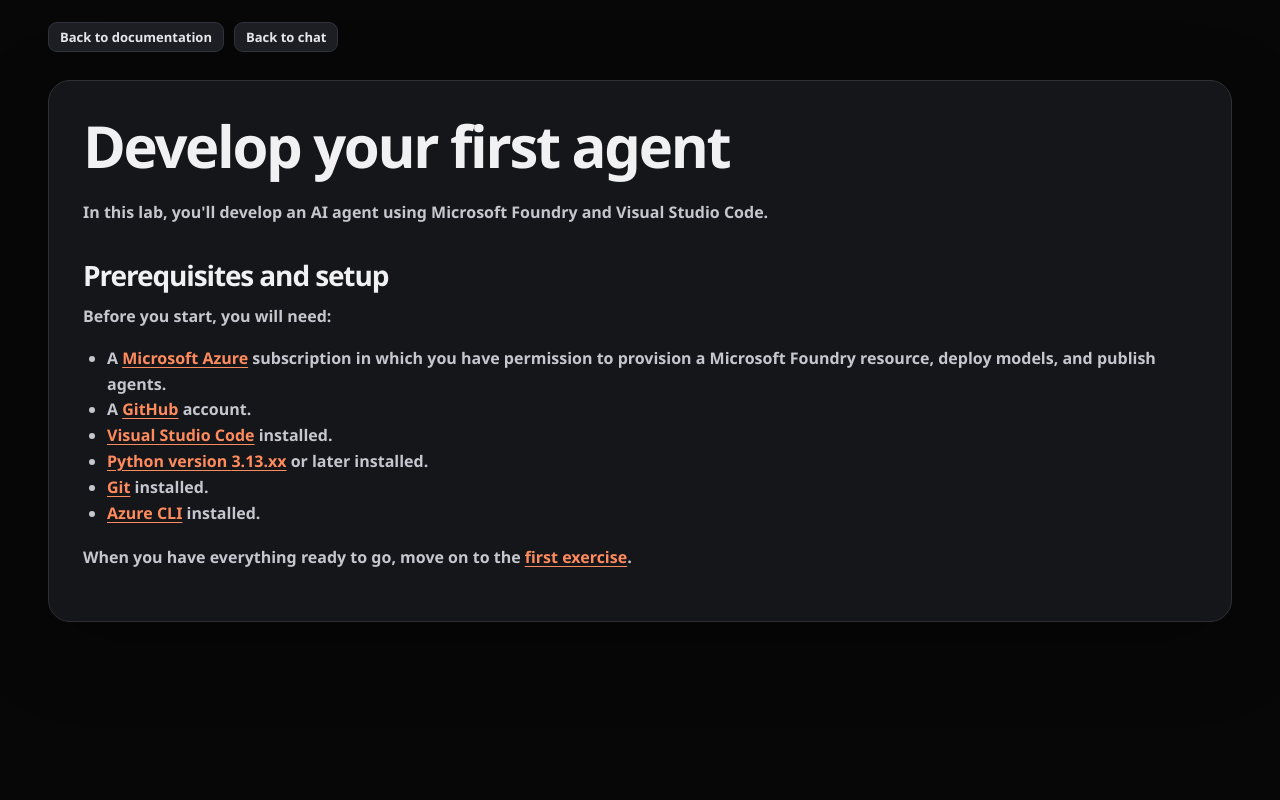
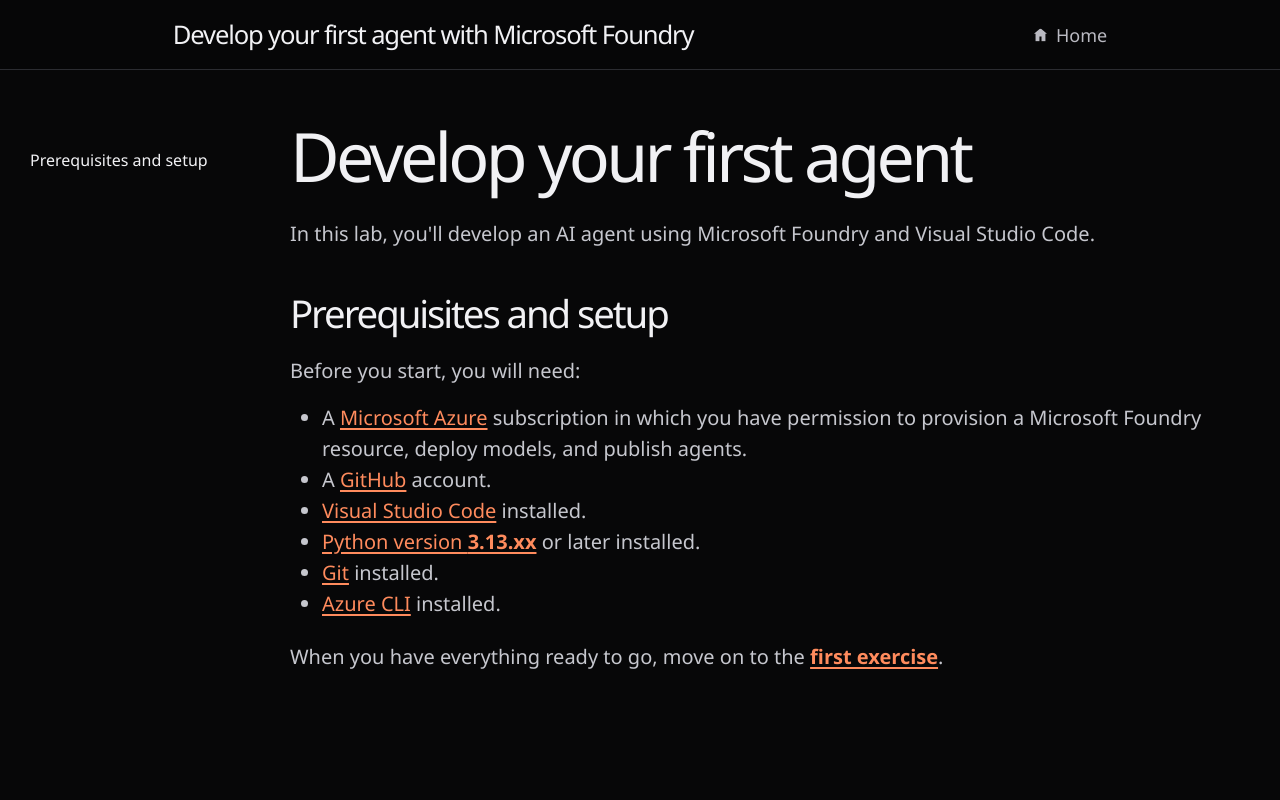
Before and after one commit to bouchta65/computing-history, a Flask app: page /Instructions/Labs/00-setup.html in a window 1280 px wide. Run offline with Flask 3, Linux system fonts and the light colour scheme.

Commit message:
feat: restyle instruction page layout

```diff
--- a/Instructions/Labs/00-setup.md
+++ b/Instructions/Labs/00-setup.md
@@ -1,4 +1,5 @@
 ---
+layout: lab
 lab:
   title: Setup
   description: Prepare to complete the lab.
--- a/computer-history-client/app.py
+++ b/computer-history-client/app.py
@@ -143,14 +143,68 @@
             <title>{{ title }}</title>
             <link rel="stylesheet" href="/computer-history-client/static/style.css">
         </head>
-        <body class="docs-body">
-            <main class="docs-page docs-article-page">
-                <nav class="docs-nav" aria-label="Documentation navigation">
-                    <a class="docs-back-link" href="/documentation.html">Back to documentation</a>
-                    <a class="docs-back-link" href="/">Back to chat</a>
-                </nav>
-                <article class="docs-article">{{ content_html|safe }}</article>
+        <body class="docs-body lab-doc-body">
+            <header class="lab-topbar">
+                <a class="lab-title-link" href="/documentation.html">
+                    Develop your first agent with Microsoft Foundry
+                </a>
+                <a class="lab-home-link" href="/documentation.html">Home</a>
+            </header>
+
+            <main class="lab-shell">
+                <aside class="lab-sidebar" aria-label="Page sections">
+                    <nav id="labToc" class="lab-toc"></nav>
+                </aside>
+
+                <article id="labArticle" class="docs-article lab-article">{{ content_html|safe }}</article>
             </main>
+            <script>
+                const article = document.getElementById('labArticle');
+                const toc = document.getElementById('labToc');
+
+                if (article && toc) {
+                    const headings = [];
+
+                    article.querySelectorAll('h2').forEach((heading) => {
+                        if (!heading.id) {
+                            heading.id = heading.textContent
+                                .toLowerCase()
+                                .trim()
+                                .replace(/[^a-z0-9]+/g, '-')
+                                .replace(/^-|-$/g, '');
+                        }
+
+                        const link = document.createElement('a');
+                        link.href = `#${heading.id}`;
+                        link.textContent = heading.textContent;
+                        toc.appendChild(link);
+                        headings.push({ heading, link });
+                    });
+
+                    if (headings.length) {
+                        headings[0].link.classList.add('is-active');
+
+                        const setActiveLink = (id) => {
+                            headings.forEach(({ link }) => {
+                                link.classList.toggle('is-active', link.getAttribute('href') === `#${id}`);
+                            });
+                        };
+
+                        const observer = new IntersectionObserver((entries) => {
+                            entries.forEach((entry) => {
+                                if (entry.isIntersecting) {
+                                    setActiveLink(entry.target.id);
+                                }
+                            });
+                        }, {
+                            rootMargin: '-18% 0px -70% 0px',
+                            threshold: 0
+                        });
+
+                        headings.forEach(({ heading }) => observer.observe(heading));
+                    }
+                }
+            </script>
         </body>
         </html>
         """,
--- a/computer-history-client/static/style.css
+++ b/computer-history-client/static/style.css
@@ -717,6 +717,113 @@
     max-width: none;
 }
 
+.lab-doc-body {
+    font-family: "Segoe UI", "Segoe UI Variable", Aptos, sans-serif;
+}
+
+.lab-topbar {
+    position: sticky;
+    top: 0;
+    z-index: 20;
+    min-height: 70px;
+    display: flex;
+    align-items: center;
+    justify-content: space-between;
+    gap: 24px;
+    padding: 0 13.5vw;
+    border-bottom: 1px solid #2b2c31;
+    background: rgba(7, 7, 8, 0.96);
+    backdrop-filter: blur(14px);
+}
+
+.lab-title-link,
+.lab-home-link {
+    color: var(--text);
+    text-decoration: none;
+}
+
+.lab-title-link {
+    font-size: clamp(23px, 2vw, 34px);
+    font-weight: 300;
+    letter-spacing: -0.045em;
+}
+
+.lab-home-link {
+    position: relative;
+    padding-left: 22px;
+    color: #b9b9c1;
+    font-size: 18px;
+    font-weight: 400;
+}
+
+.lab-home-link::before {
+    content: "";
+    position: absolute;
+    left: 0;
+    top: 50%;
+    width: 13px;
+    height: 13px;
+    transform: translateY(-48%);
+    background: currentColor;
+    clip-path: polygon(50% 0, 100% 42%, 88% 42%, 88% 100%, 58% 100%, 58% 64%, 42% 64%, 42% 100%, 12% 100%, 12% 42%, 0 42%);
+}
+
+.lab-shell {
+    display: grid;
+    grid-template-columns: minmax(170px, 220px) minmax(0, 1fr);
+    gap: 42px;
+    width: min(1380px, calc(100vw - 56px));
+    margin: 0 auto;
+    padding: 46px 0 72px;
+}
+
+.lab-sidebar {
+    position: sticky;
+    top: 102px;
+    align-self: start;
+    max-height: calc(100vh - 126px);
+    overflow-y: auto;
+    padding: 34px 6px 0 0;
+}
+
+.lab-toc {
+    display: flex;
+    flex-direction: column;
+    gap: 24px;
+}
+
+.lab-toc a {
+    color: #b8b9c0;
+    font-size: 16px;
+    font-weight: 350;
+    line-height: 1.28;
+    text-decoration: none;
+    transition: color 160ms ease, transform 160ms ease;
+}
+
+.lab-toc a:hover,
+.lab-toc a.is-active {
+    color: var(--text);
+}
+
+.lab-toc a.is-active {
+    transform: translateX(2px);
+    font-weight: 500;
+}
+
+.lab-article {
+    max-width: none;
+    padding: 0;
+    border: 0;
+    border-radius: 0;
+    background: transparent;
+    box-shadow: none;
+}
+
+.lab-article > h1:first-child {
+    max-width: 960px;
+}
+
 .docs-article-page .docs-nav {
     gap: 10px;
     margin-bottom: 28px;
@@ -736,31 +843,32 @@
 .docs-article h3,
 .docs-article h4 {
     color: var(--text);
-    letter-spacing: -0.04em;
-    line-height: 1.08;
+    font-weight: 300;
+    letter-spacing: -0.055em;
+    line-height: 1.18;
 }
 
 .docs-article h1 {
     margin: 0 0 22px;
-    font-size: clamp(34px, 5vw, 58px);
+    font-size: clamp(42px, 5.5vw, 68px);
 }
 
 .docs-article h2 {
-    margin: 34px 0 14px;
-    font-size: 28px;
+    margin: 42px 0 18px;
+    font-size: clamp(30px, 3vw, 42px);
 }
 
 .docs-article h3 {
-    margin: 26px 0 12px;
-    font-size: 22px;
+    margin: 30px 0 14px;
+    font-size: 25px;
 }
 
 .docs-article p,
 .docs-article li {
     color: #c6c7ce;
-    font-size: 16px;
-    font-weight: 600;
-    line-height: 1.62;
+    font-size: 20px;
+    font-weight: 400;
+    line-height: 1.55;
 }
 
 .docs-article p {
@@ -769,7 +877,7 @@
 
 .docs-article ul,
 .docs-article ol {
-    margin: 0 0 18px 24px;
+    margin: 0 0 22px 32px;
 }
 
 .docs-article a {
@@ -802,6 +910,26 @@
     overflow-x: auto;
     border-radius: 14px;
     background: #090a0c;
+}
+
+.docs-article.lab-article {
+    padding: 0;
+    border: 0;
+    border-radius: 0;
+    background: transparent;
+    box-shadow: none;
+}
+
+.docs-article blockquote {
+    margin: 24px 0;
+    padding: 22px 26px;
+    border-left: 3px solid rgba(255, 92, 26, 0.45);
+    border-radius: 8px;
+    background: rgba(255, 255, 255, 0.055);
+}
+
+.docs-article blockquote p {
+    margin: 0;
 }
 
 button:focus-visible {
```
Also changed, not shown: other parts of computer-history-client/static/style.css (+57 -0 lines), Instructions/Labs/01-get-started-in-foundry.md (+1 -0 lines), Instructions/Labs/02-continue-in-vscode.md (+1 -0 lines), Instructions/Labs/03-use-agent.md (+1 -0 lines), _layouts/lab.html (added, +82 -0 lines).
